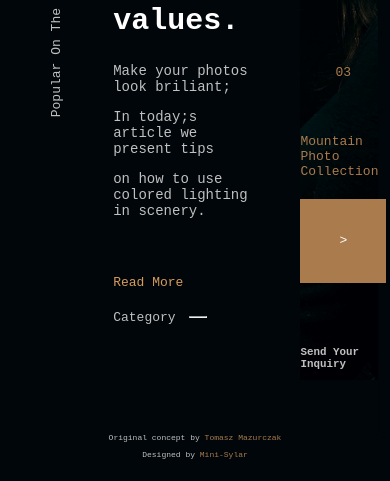
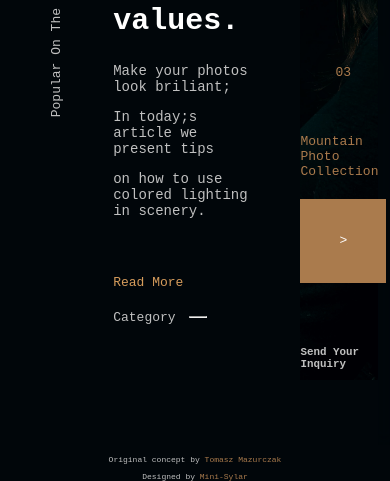
Before and after one commit to Mini-Sylar/Blog-Fashion--Website-concept, a plain HTML site: page index.html in a window 390 px wide. Shown: the part 399-880 px from the top of the page. Before the commit the page ends 858 px from the top, so only its background shows below. Drawn offline with Linux system fonts and the light colour scheme.

Commit message:
attribution

```diff
--- a/style.css
+++ b/style.css
@@ -364,7 +364,7 @@ footer>p>a{
 
  footer>p{
    position: relative;
-   top: 48px;
+   top: 70px;
 
  }
 }
```
